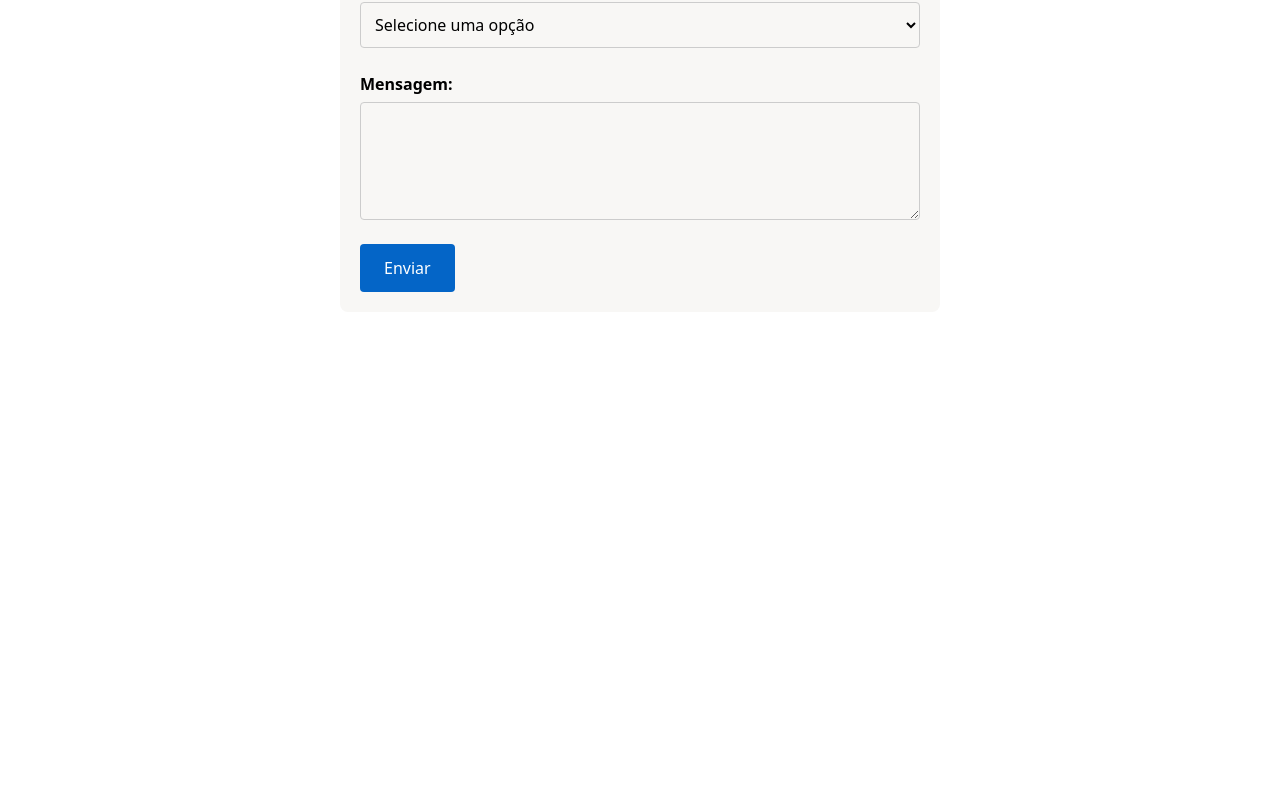
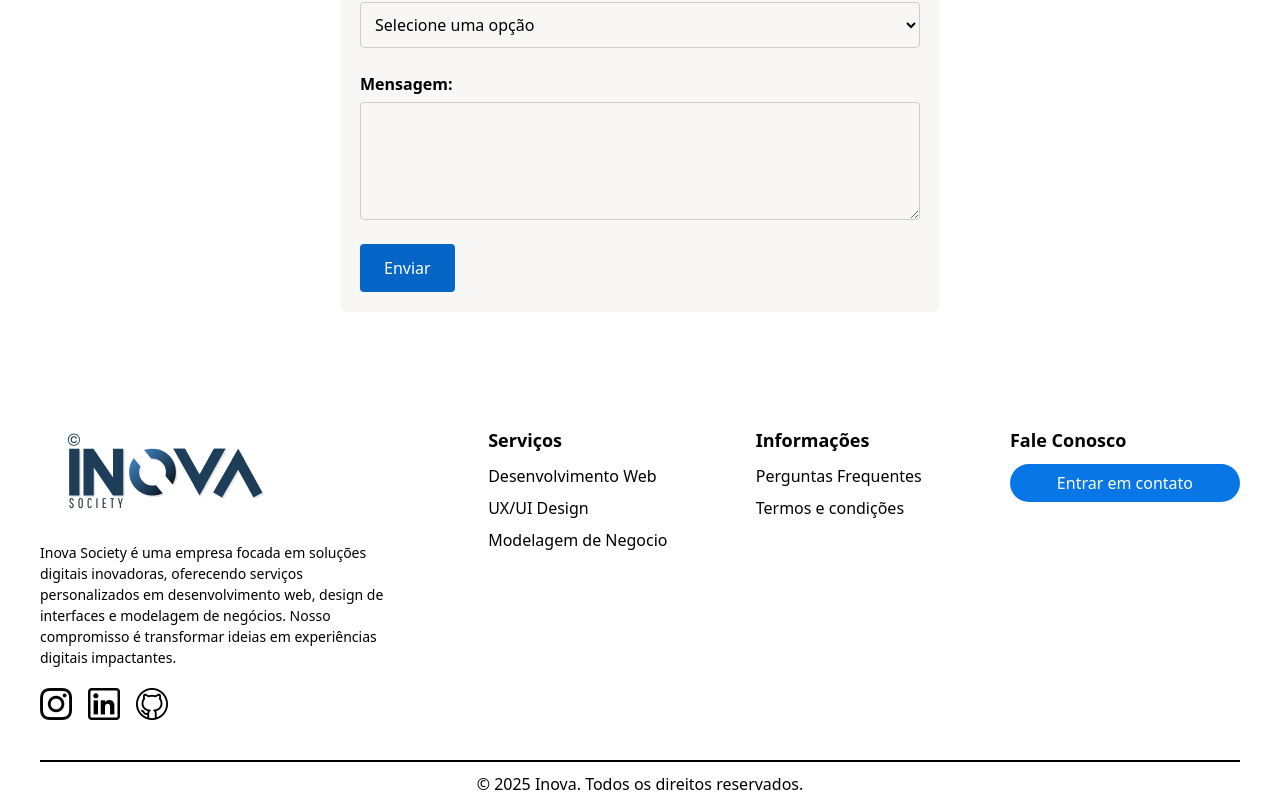
Before and after one commit to inovaSociety/inova---Projeto-3, a React (Vite) app in the folder inova/: page /contato in a window 1280 px wide. Shown: the part 557-1363 px from the top of the page. Before the commit the page ends 869 px from the top, so only its background shows below. Built offline with nearby package versions, Linux system fonts and the light colour scheme; a web font is replaced by a local one.

Commit message:
Add Footer component to Contact page and create Faq component with styles

```diff
--- a/inova/src/components/contact/Contact.jsx
+++ b/inova/src/components/contact/Contact.jsx
@@ -2,6 +2,8 @@ import React from 'react'
 import './Style.css';
 import Index from '../navbar/Index';
 import '../navbar/Style.css';
+import '../footer/Style.css';
+import Footer from '../footer/Footer';
 
 const Contact = () => {
   return (
@@ -42,6 +44,7 @@ const Contact = () => {
         </form>
 
       </div>
+      <Footer />
     </div>
   )
 }
```
Also changed, not shown: inova/src/components/faq/Faq.jsx (added), inova/src/components/faq/Style.css (added).
